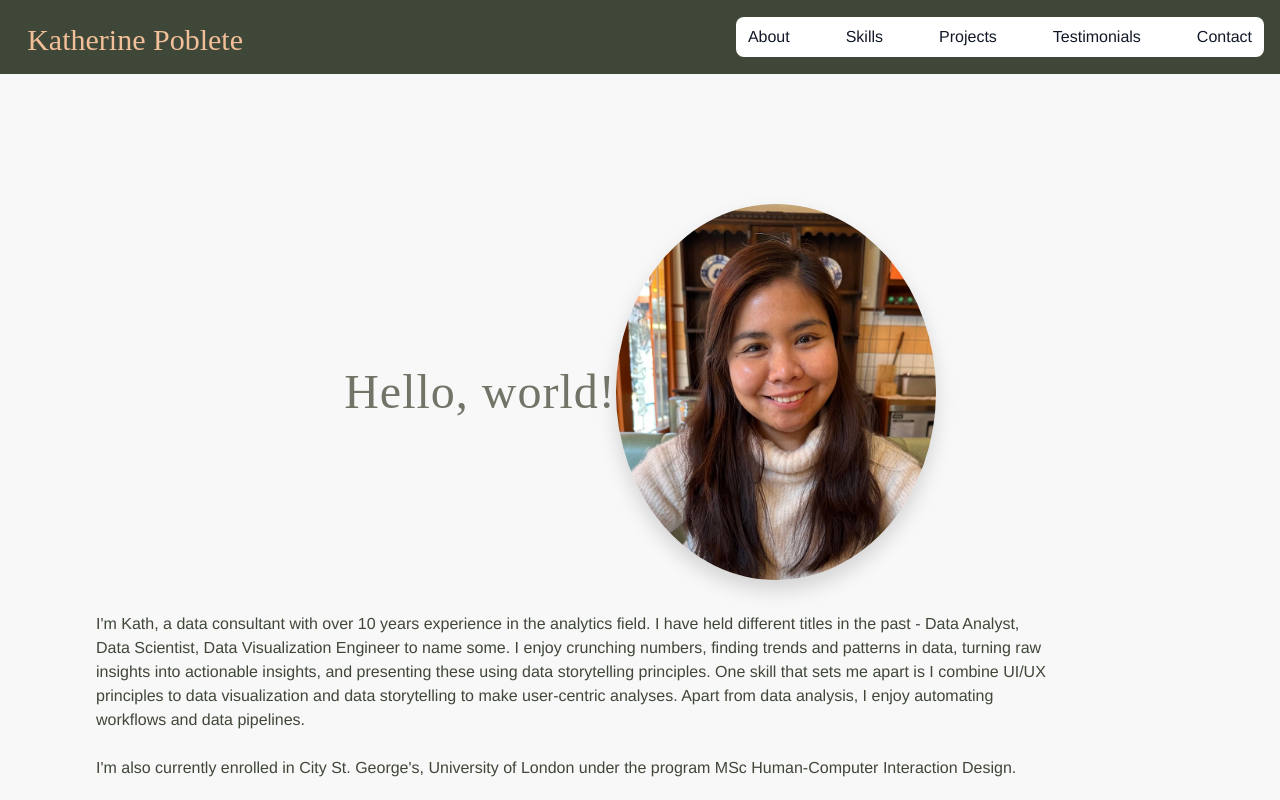
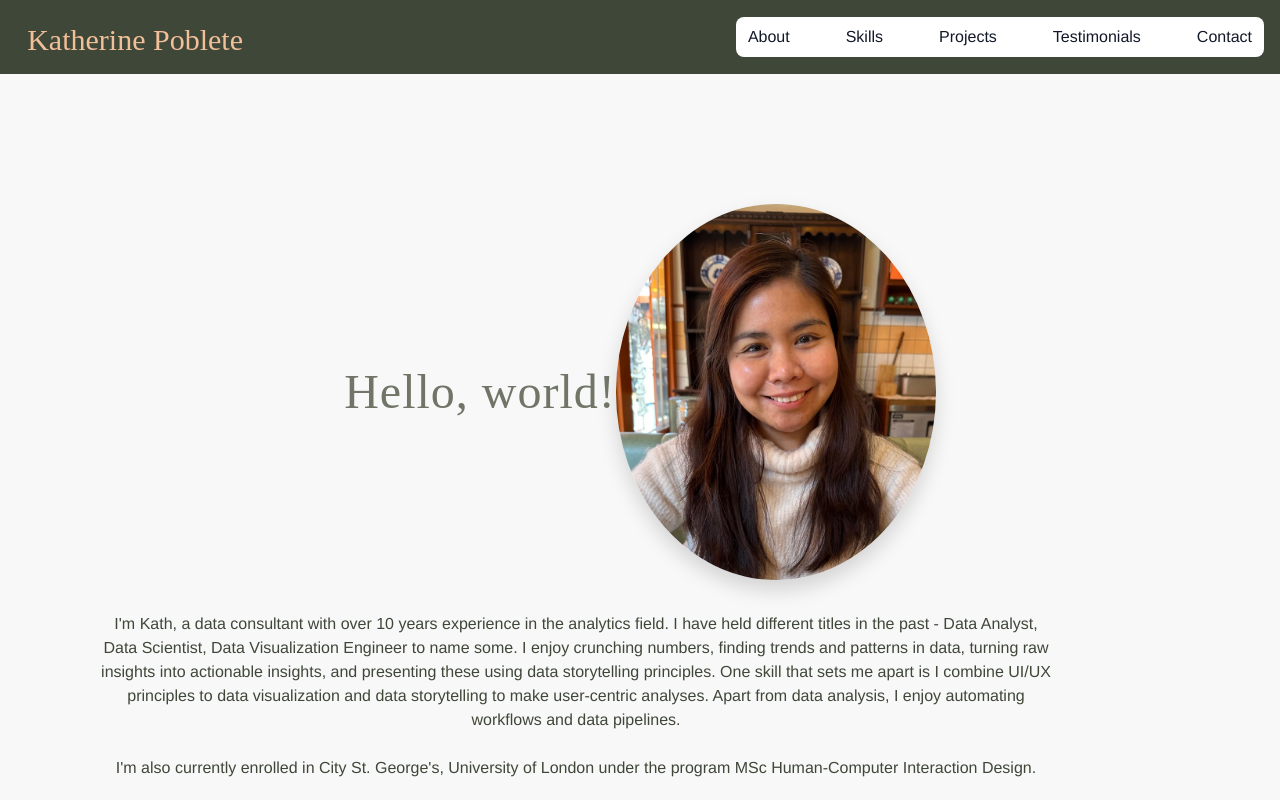
Before and after one commit to knpoblete/knpoblete.github.io, a Vue app: page / in a window 1280 px wide. Shown: the top 800 px of the page. Built offline with nearby package versions, Linux system fonts and the light colour scheme; a web font is replaced by a local one.

Commit message:
remove extra end div

```diff
--- a/src/assets/global.css
+++ b/src/assets/global.css
@@ -45,7 +45,7 @@ section h2 {
     padding-right: 8rem;
     /* max-width: 56.25rem; */
     /* font-size: 1rem; */
-    text-align: left;
+    text-align: center;
 }
 
 #about-section .headshot {
--- a/src/components/HomePage.vue
+++ b/src/components/HomePage.vue
@@ -6,7 +6,7 @@
     <section id="about-section">
       <div class="container flex justify-center items-center flex-wrap sm:flex-col md:flex-row">
         <h2 > Hello, world!</h2>
-        <div class="headshot flex justify-center items-center">
+        <div class="headshot justify-center items-center">
             <img class="photo" src="../assets/headshot.jpeg" width="200">
         </div>
           <!-- <div class="flex space-y-4 justify-items-start sm:flex-col md:flex-row"> -->
```
